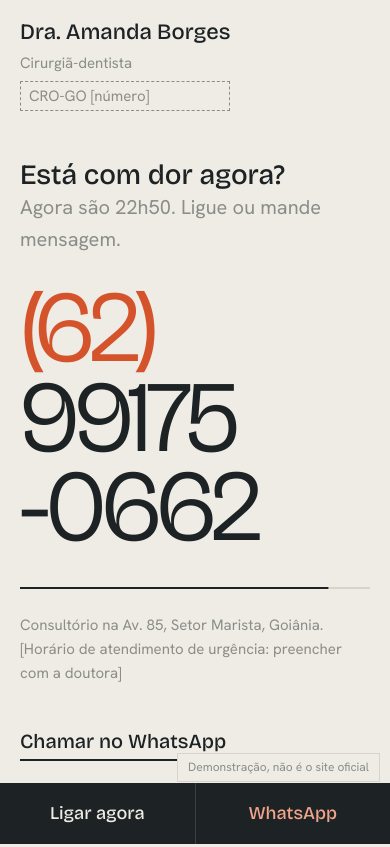
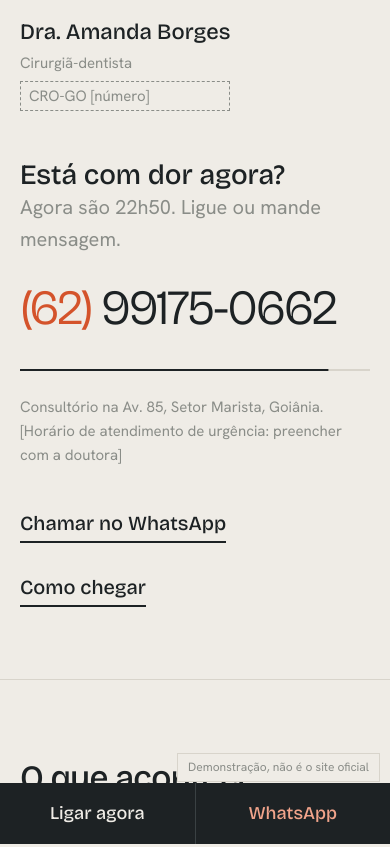
Before and after one commit to weslopes-eng/demos-goiania, a plain HTML site: page dra-amanda-borges/index.html in a window 390 px wide. Shown: the top 847 px of the page. Drawn offline with nearby package versions, Linux system fonts and the light colour scheme.

Commit message:
telefone em uma linha

```diff
--- a/dra-amanda-borges/index.html
+++ b/dra-amanda-borges/index.html
@@ -29,7 +29,7 @@ aside .mini a{display:block;font-family:"Bricolage Grotesque";font-weight:500;fo
 .first{min-height:100vh;display:grid;grid-template-columns:repeat(12,1fr);align-content:center;padding:64px 56px;position:relative}
 .ask{grid-column:1/5;font-size:20px;color:var(--concrete);margin-bottom:28px}
 .ask strong{display:block;color:var(--ink);font-family:"Bricolage Grotesque";font-weight:500;font-size:clamp(28px,2.6vw,38px);line-height:1.15}
-.num{grid-column:1/13;display:block;font-family:"Bricolage Grotesque";font-weight:300;font-size:clamp(76px,15.5vw,250px);line-height:.9;letter-spacing:-.045em;color:var(--ink);transition:color .2s ease-out}
+.num{grid-column:1/13;display:block;font-family:"Bricolage Grotesque";font-weight:300;font-size:clamp(34px,9.4vw,150px);line-height:.95;white-space:nowrap;letter-spacing:-.045em;color:var(--ink);transition:color .2s ease-out}
 .num .dd{color:var(--signal)}
 .num br.m{display:none}
 .num:hover{color:var(--signal)}
@@ -74,7 +74,7 @@ footer{padding:32px 56px;border-top:1px solid var(--line);font-size:14px;color:v
  aside{position:static;height:auto;border:0;padding:20px 20px 0;flex-direction:row;align-items:start}
  aside nav,aside .mini{display:none}
  .first{min-height:auto;padding:48px 20px 72px;display:block}
- .num{font-size:26vw;line-height:.88;margin-top:12px}
+ .num{font-size:12.6vw;line-height:1;margin-top:12px}
  .num br.m{display:inline}
  .how{margin-top:24px}
  .seq,.idx,.where{display:block;padding:80px 20px}
@@ -103,7 +103,7 @@ footer{padding:32px 56px;border-top:1px solid var(--line);font-size:14px;color:v
 <main>
 <section class="first">
   <p class="ask"><strong>Está com dor agora?</strong><span id="clock"></span>Ligue ou mande mensagem.</p>
-  <a class="num" href="tel:+5562991750662" aria-label="Ligar para (62) 99175-0662"><span class="dd">(62)</span><br class="m"> 99175<br>-0662</a>
+  <a class="num" href="tel:+5562991750662" aria-label="Ligar para (62) 99175-0662"><span class="dd">(62)</span> 99175-0662</a>
   <div class="breath" aria-hidden="true"></div>
   <p class="how">Consultório na Av. 85, Setor Marista, Goiânia. [Horário de atendimento de urgência: preencher com a doutora]</p>
   <div class="chips">
```
